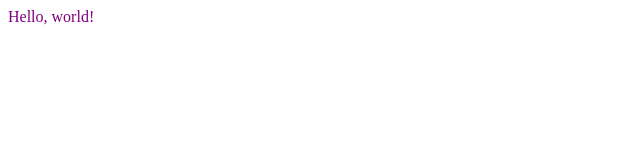
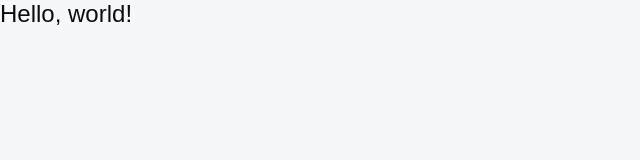
Before and after one commit to yacmeno/tmdb-app, a React app: page / in a window 1280 px wide. Shown: the top 160 px of the page, without its empty margins (0-640 px from the left). Built offline with nearby package versions, Linux system fonts and the light colour scheme.

Commit message:
Added some global styles

```diff
--- a/src/components/App.tsx
+++ b/src/components/App.tsx
@@ -1,7 +1,7 @@
 import React from "react";
 
 const App: React.FC = () => {
-	return <div className="class1">Hello, world!</div>;
+	return <div>Hello, world!</div>;
 };
 
 export default App;
--- a/src/styles/index.scss
+++ b/src/styles/index.scss
@@ -1,5 +1,18 @@
 @import "./variables.scss";
 
-.class1 {
-	color: $variable1;
+// Global styles
+html,
+body {
+	font-family: Arial, Helvetica, sans-serif;
+	-webkit-font-smoothing: antialiased;
+	-moz-osx-font-smoothing: grayscale;
+	font-size: 24px;
+	padding: 0;
+	margin: 0;
+	background-color: #f4f8fb;
+	color: $base-color;
 }
+
+* {
+	box-sizing: border-box;
+}
--- a/src/styles/variables.scss
+++ b/src/styles/variables.scss
@@ -1 +1 @@
-$variable1: purple;
+$base-color: rgb(13, 13, 13);
```
